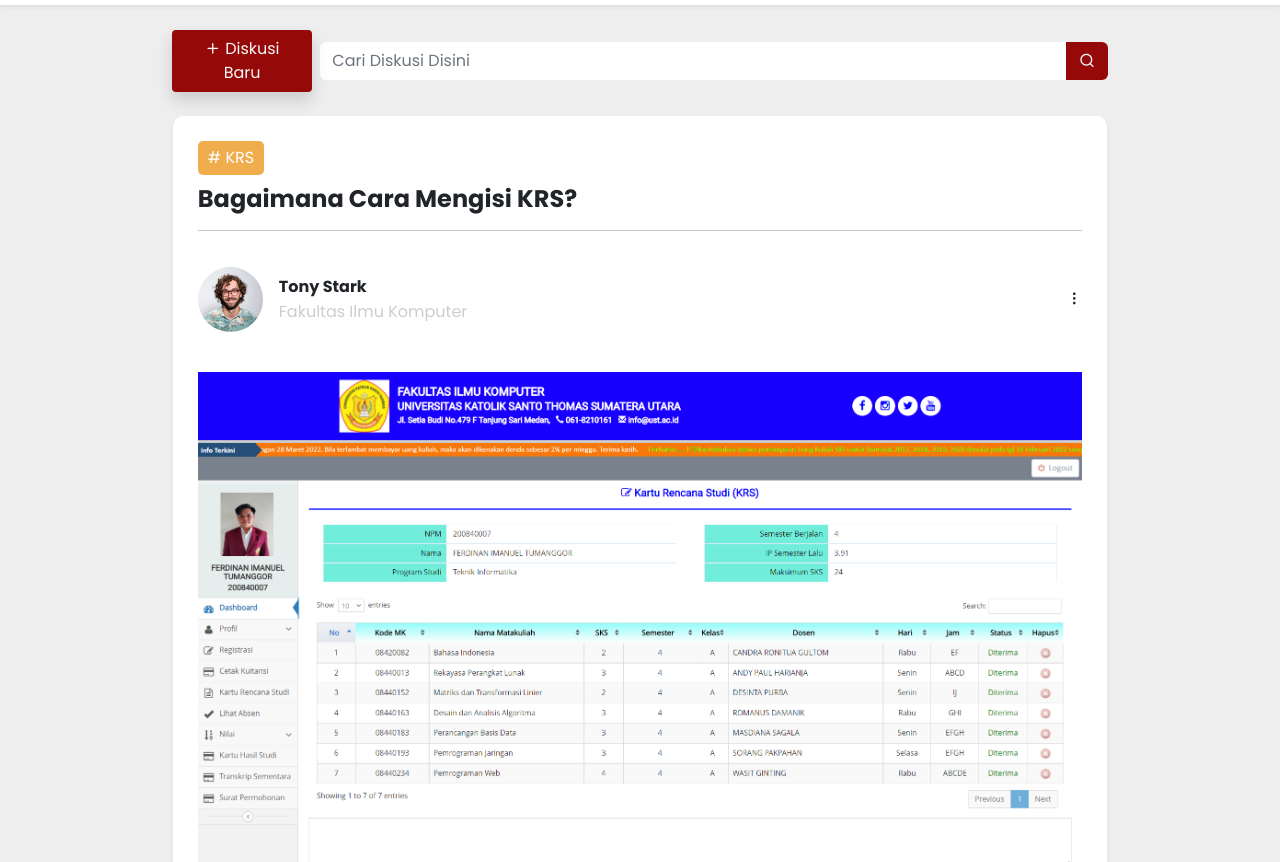
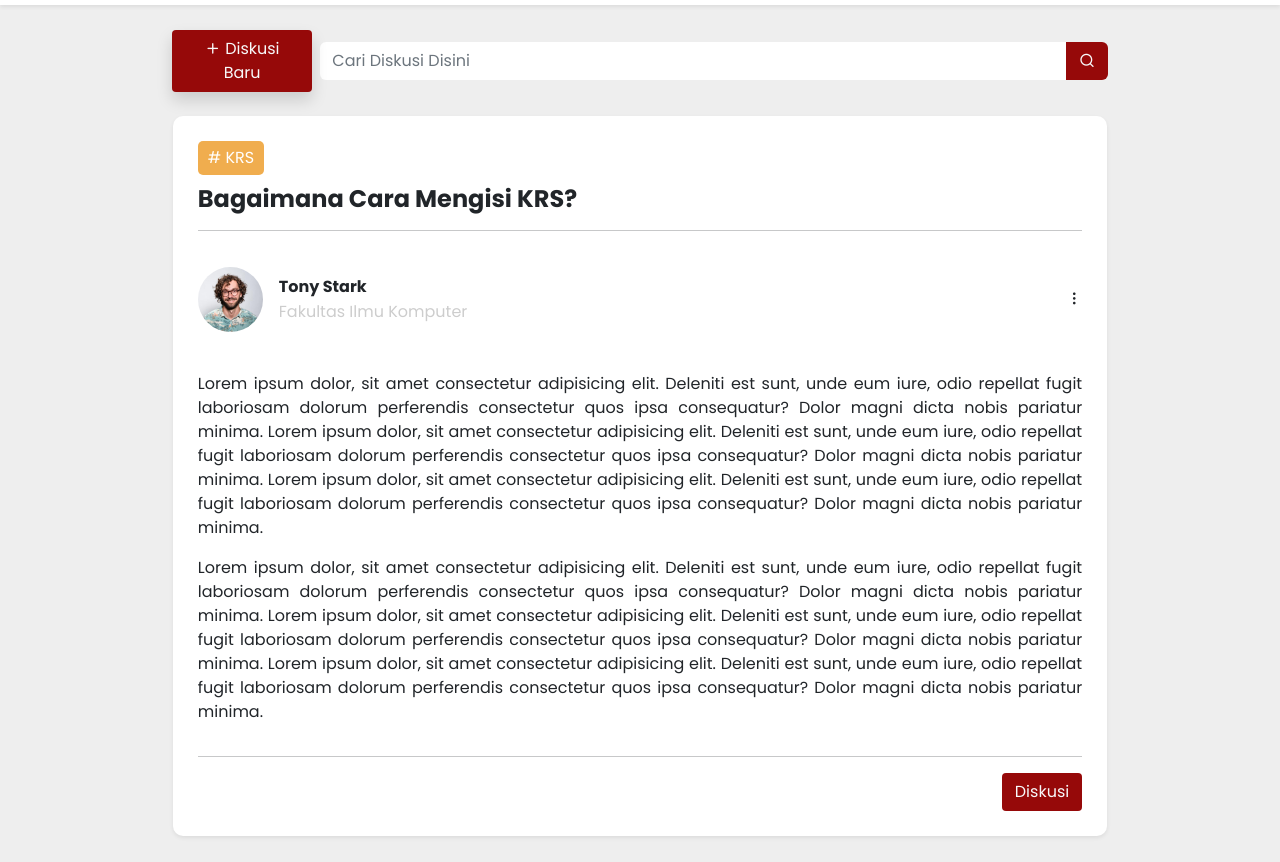
Before and after one commit to ferdinan-ops/Discussion-Forum, a plain HTML site: page index.html in a window 1280 px wide. Shown: the part 90-952 px from the top of the page. Drawn offline with nearby package versions, Linux system fonts and the light colour scheme.

Commit message:
Update index.html

```diff
--- a/index.html
+++ b/index.html
@@ -14,12 +14,6 @@
     <title>UNIKA Discussion Forum</title>
     <link rel="stylesheet" href="style.css">
     <link rel="icon" type="icon/x-image" href="img/title.png">
-    <!--
-    <style>
-        * {
-            border: 1px solid black;
-        }
-    </style> -->
 </head>
 
 <body>
@@ -113,8 +107,6 @@
             </div>
 
             <div class="content">
-                <img src="img/krs.png" alt="krs" width="100%">
-                <br><br>
                 <p>Lorem ipsum dolor, sit amet consectetur adipisicing elit. Deleniti est sunt, unde eum iure, odio
                     repellat fugit laboriosam dolorum perferendis consectetur quos ipsa consequatur? Dolor magni dicta
                     nobis pariatur minima. Lorem ipsum dolor, sit amet consectetur adipisicing elit. Deleniti est sunt,
```
